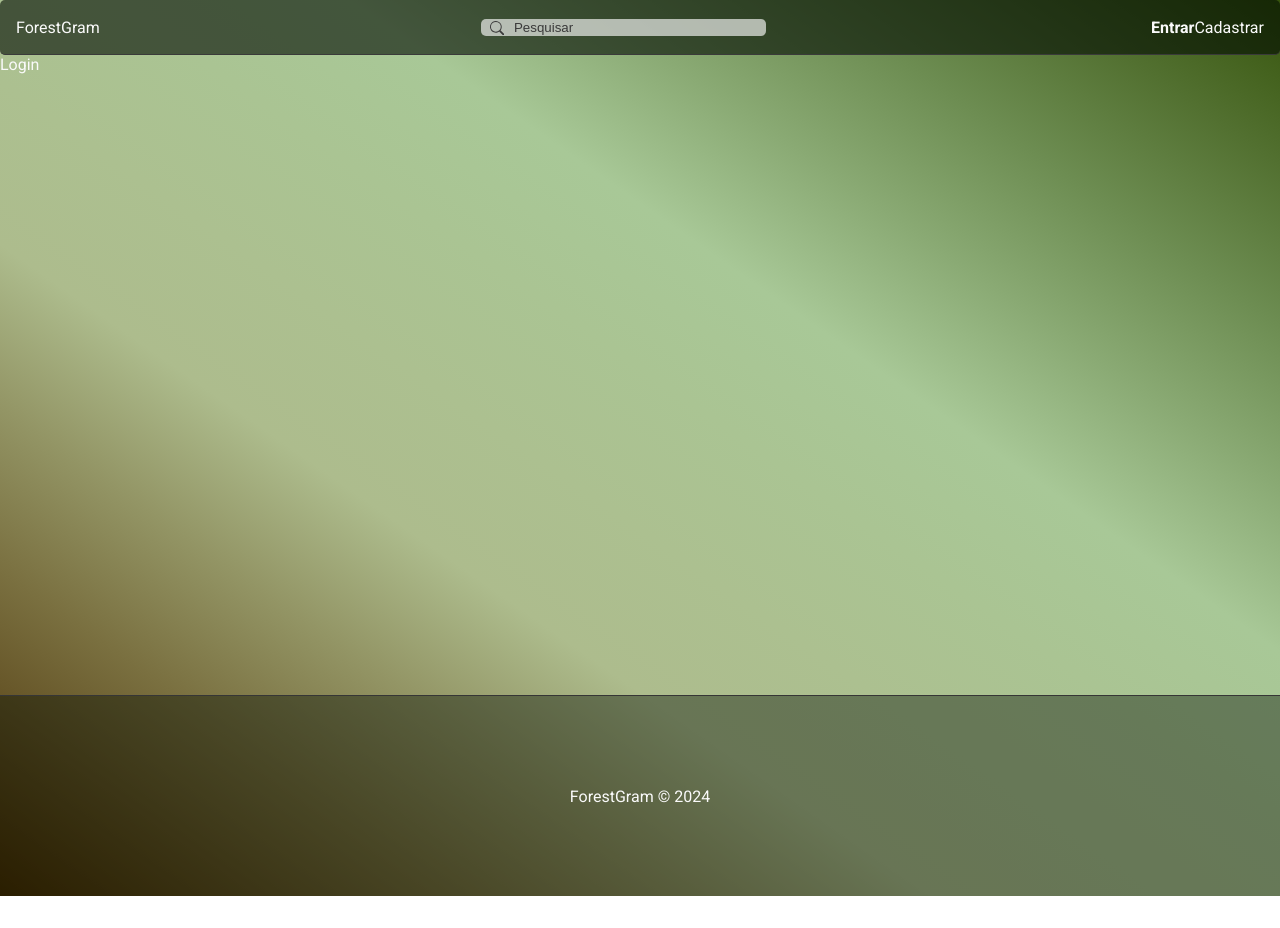
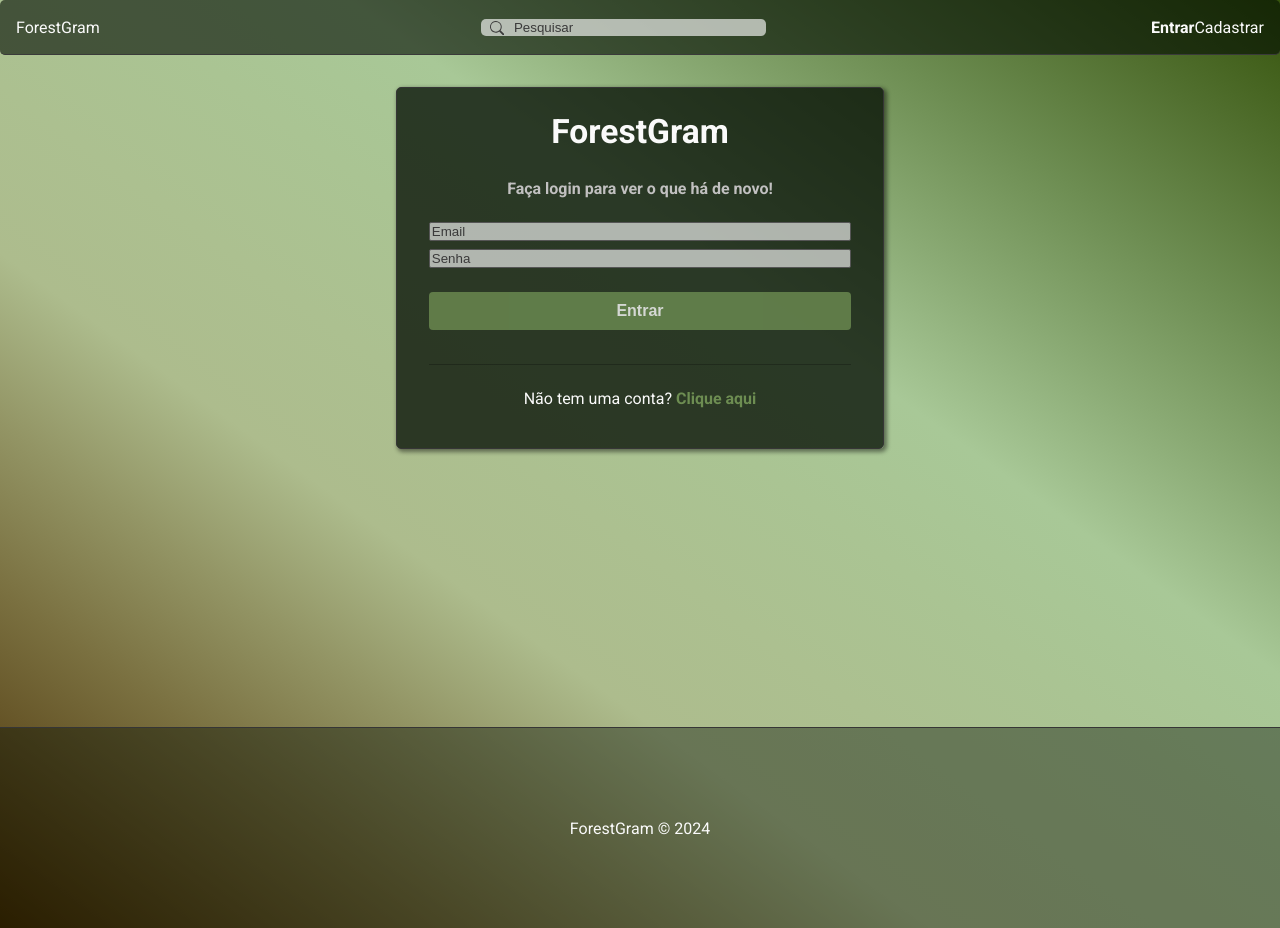
Before and after one commit to Rodrigo-Rods/ReactGram, a React (Create React App) app in the folder 12_ReactGram/frontend/: page /login in a window 1280 px wide. Before the commit the page ends 896 px from the top, so only its background shows below. Built offline with nearby package versions, Linux system fonts and the light colour scheme.

Commit message:
Adicionado Login

```diff
--- a/12_ReactGram/frontend/src/pages/Auth/Login.js
+++ b/12_ReactGram/frontend/src/pages/Auth/Login.js
@@ -1,8 +1,45 @@
 import "./Auth.css"
 
+// Components
+import { Link } from "react-router-dom"
+import Message from "../../components/Message"
+
+// Hooks
+import { useEffect, useState } from "react"
+import { useDispatch, useSelector } from "react-redux"
+
+// Redux
+
+
 const Login = () => {
-    return (
-        <div>Login</div>
-    )
-}
+    const [email, setEmail] = useState('')
+    const [password, setPassword] = useState('')
+
+
+    const handleSubmit = (e) => {
+        e.preventDefault()
+    }
+
+    return <div id="login">
+        <h2>ForestGram</h2>
+        <p className="subtitle">Faça login para ver o que há de novo!</p>
+        <form onSubmit={handleSubmit}>
+            <input
+                type="text"
+                placeholder="Email"
+                onChange={(e) => setEmail(e.target.value)}
+                value={email || ''}
+            />
+            <input
+                type="password"
+                placeholder="Senha"
+                onChange={(e) => setPassword(e.target.value)}
+                value={password || ''}
+            />
+            <input type="submit" value="Entrar" />
+        </form>
+        <p>Não tem uma conta? <Link to="/register">Clique aqui</Link></p>
+    </div>;
+
+};
 export default Login
```
